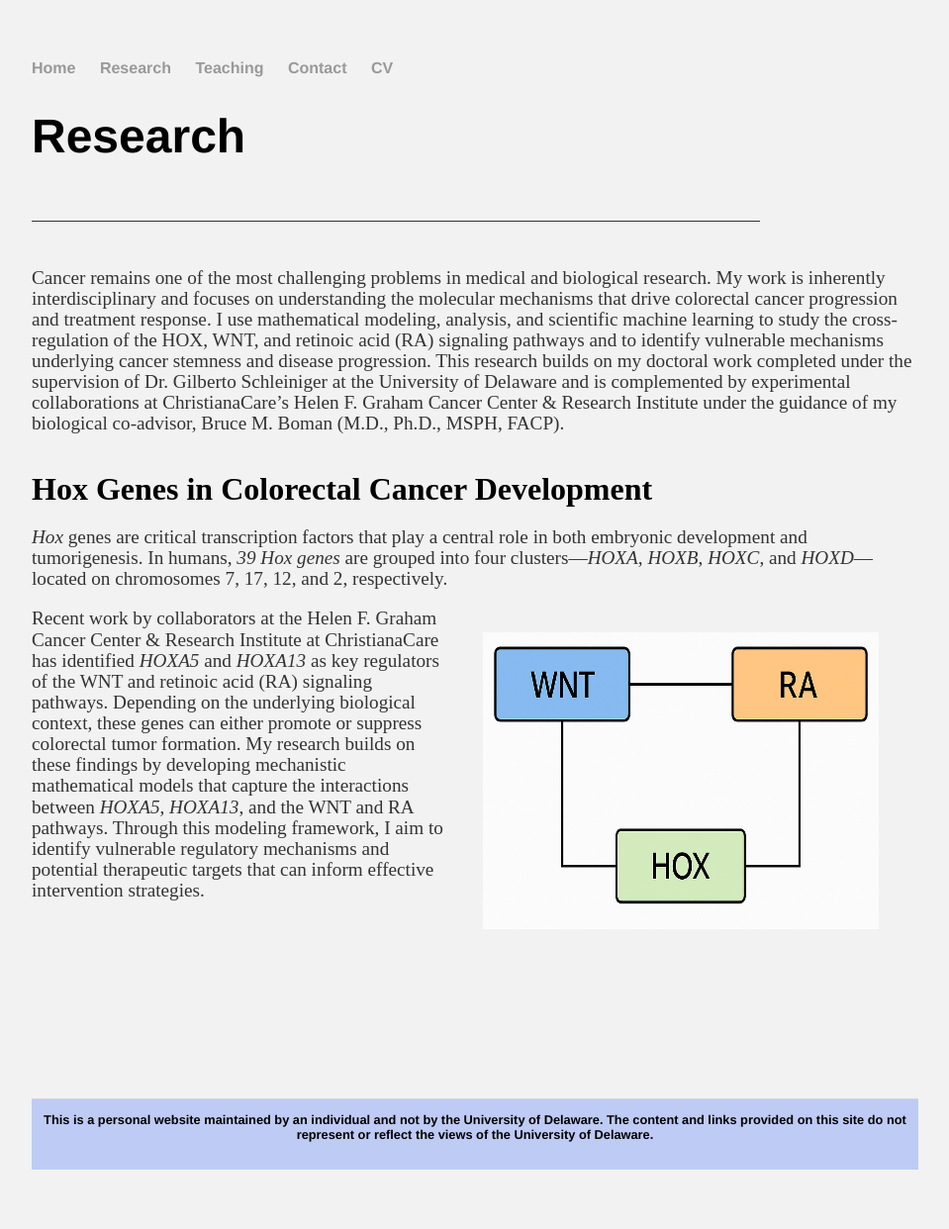
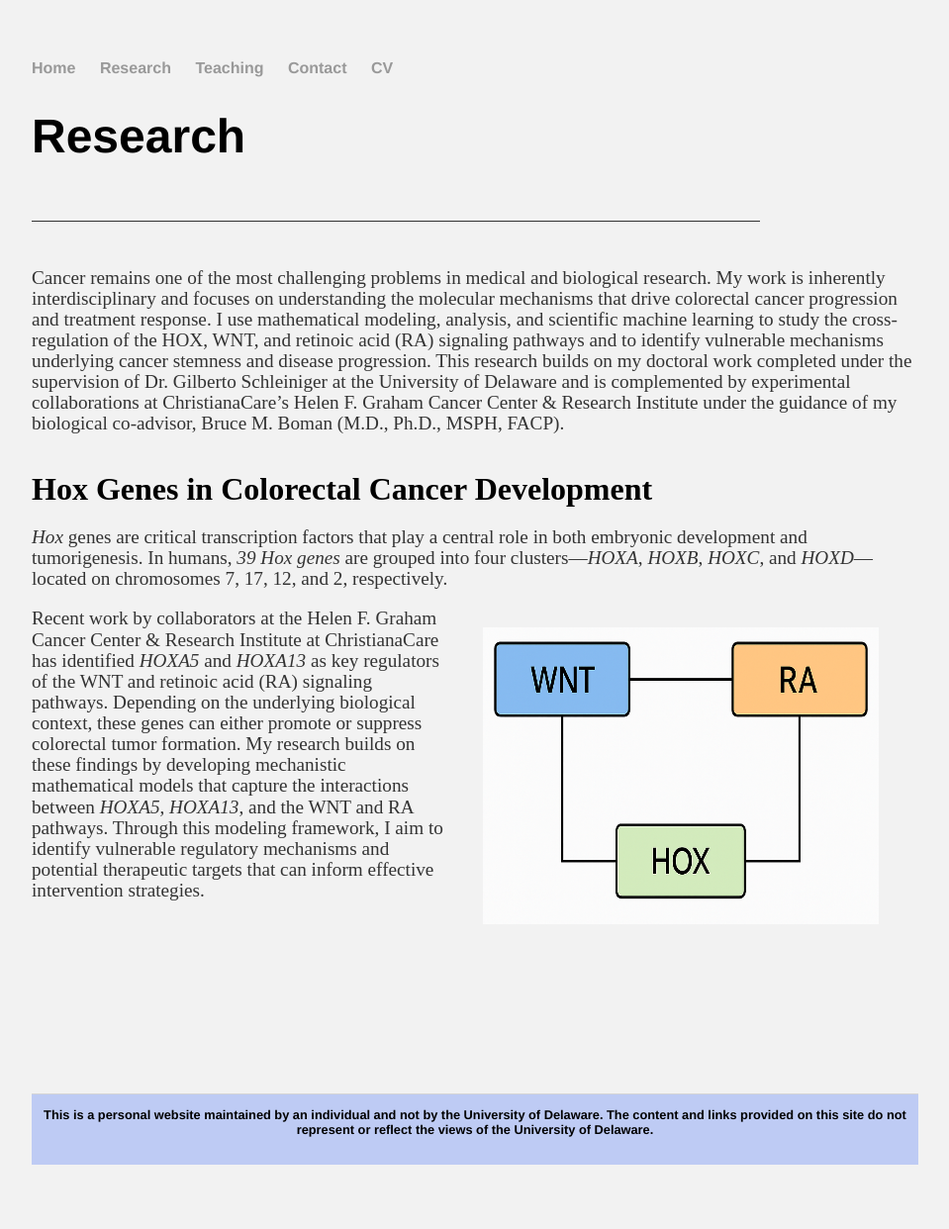
Before and after one commit to kataboh/kataboh.github.io, a Jekyll site: the page built from research.html, in a window 1280 px wide. Shown: the whole page at 99% size, without its empty margins (160-1119 px from the left). Built offline with Jekyll 4.4.1, drawn with Linux system fonts in a browser that asks for light colours.

Commit message:
Update research.html

```diff
--- a/research.html
+++ b/research.html
@@ -18,7 +18,7 @@
 
 	<p><em>Hox</em> genes are critical transcription factors that play a central role in both embryonic development and tumorigenesis. In humans, <em>39 Hox genes</em> are grouped into four clusters—<em>HOXA</em>, <em>HOXB</em>, <em>HOXC</em>, and <em>HOXD</em>—located on chromosomes 7, 17, 12, and 2, respectively. <p>
 
-	<p style="padding:40px; padding-top:5px; float:right;"><img src="images/hox_wnt_ra_link.png" width="400" height="300"><br>
+	<p style="padding:40px; padding-top:0px; float:right;"><img src="images/hox_wnt_ra_link.png" width="400" height="300"><br>
 
 
 	<p>Recent work by collaborators at the Helen F. Graham Cancer Center & Research Institute at ChristianaCare has identified <em>HOXA5</em> and <em>HOXA13</em> as key regulators of the WNT and retinoic acid (RA) signaling pathways. Depending on the underlying biological context, these genes can either promote or suppress colorectal tumor formation.
```
